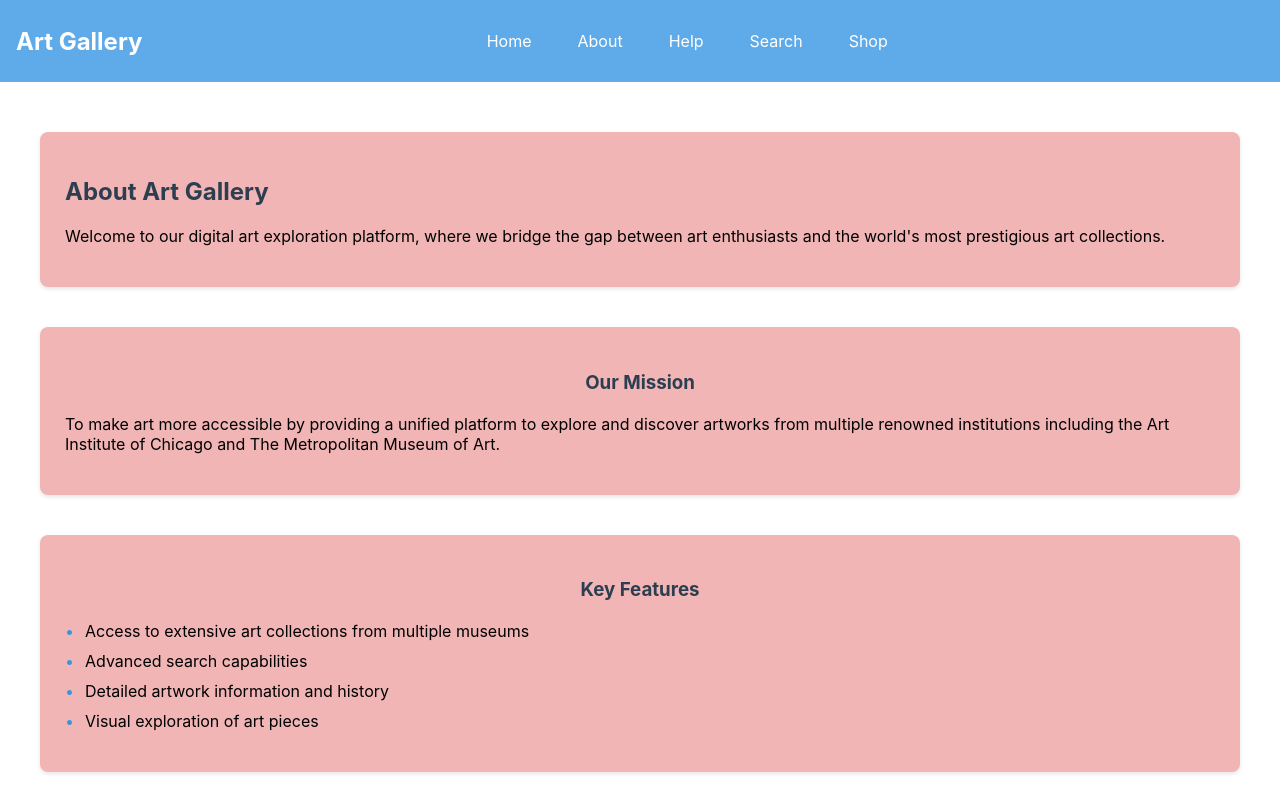
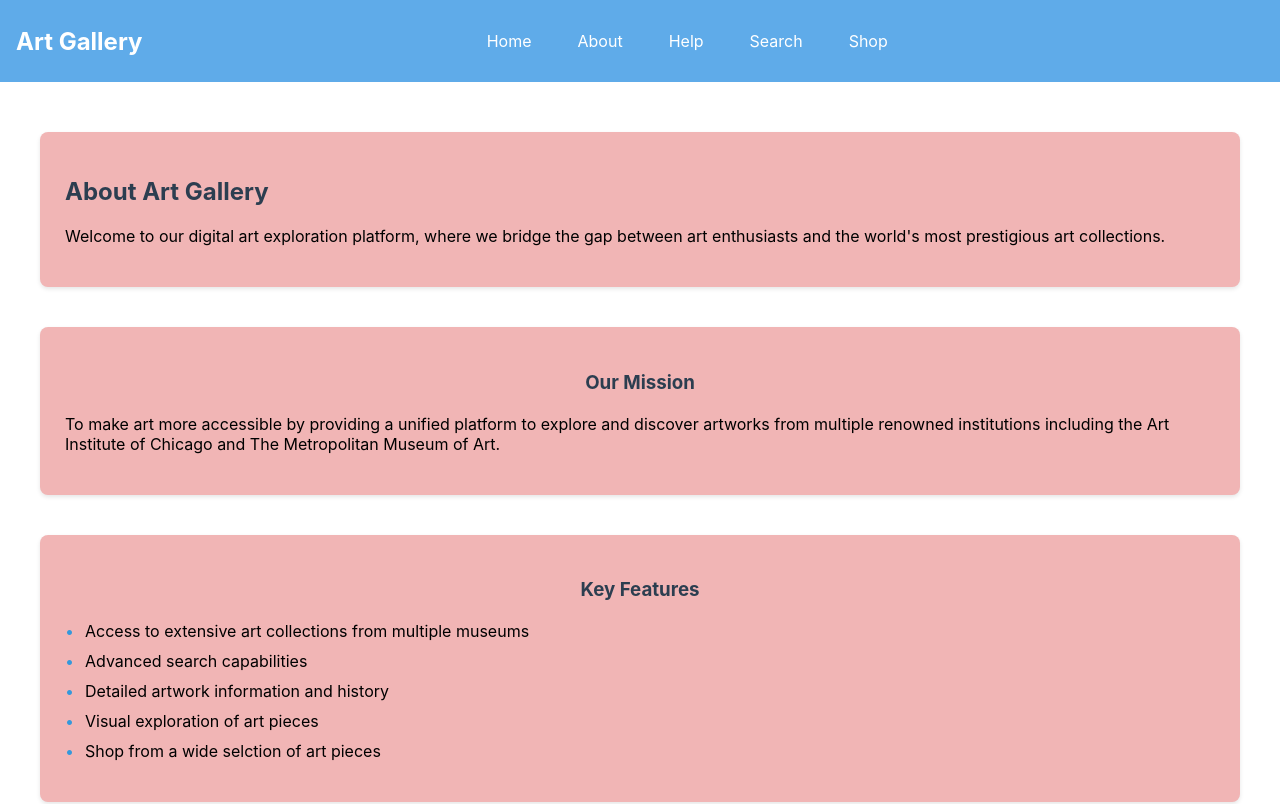
Before and after one commit to luceroz/INST377FinalProject, a React (Create React App) app in the folder frontend/: page /about in a window 1280 px wide. Shown: the top 804 px of the page. Built offline with nearby package versions, Linux system fonts and the light colour scheme.

Commit message:
Added information about Shop page to "Key Features" section in About page

```diff
--- a/frontend/src/pages/About.jsx
+++ b/frontend/src/pages/About.jsx
@@ -51,6 +51,7 @@ function About() {
           <li>Advanced search capabilities</li>
           <li>Detailed artwork information and history</li>
           <li>Visual exploration of art pieces</li>
+          <li>Shop from a wide selction of art pieces</li>
         </ul>
       </motion.section>
 
```
